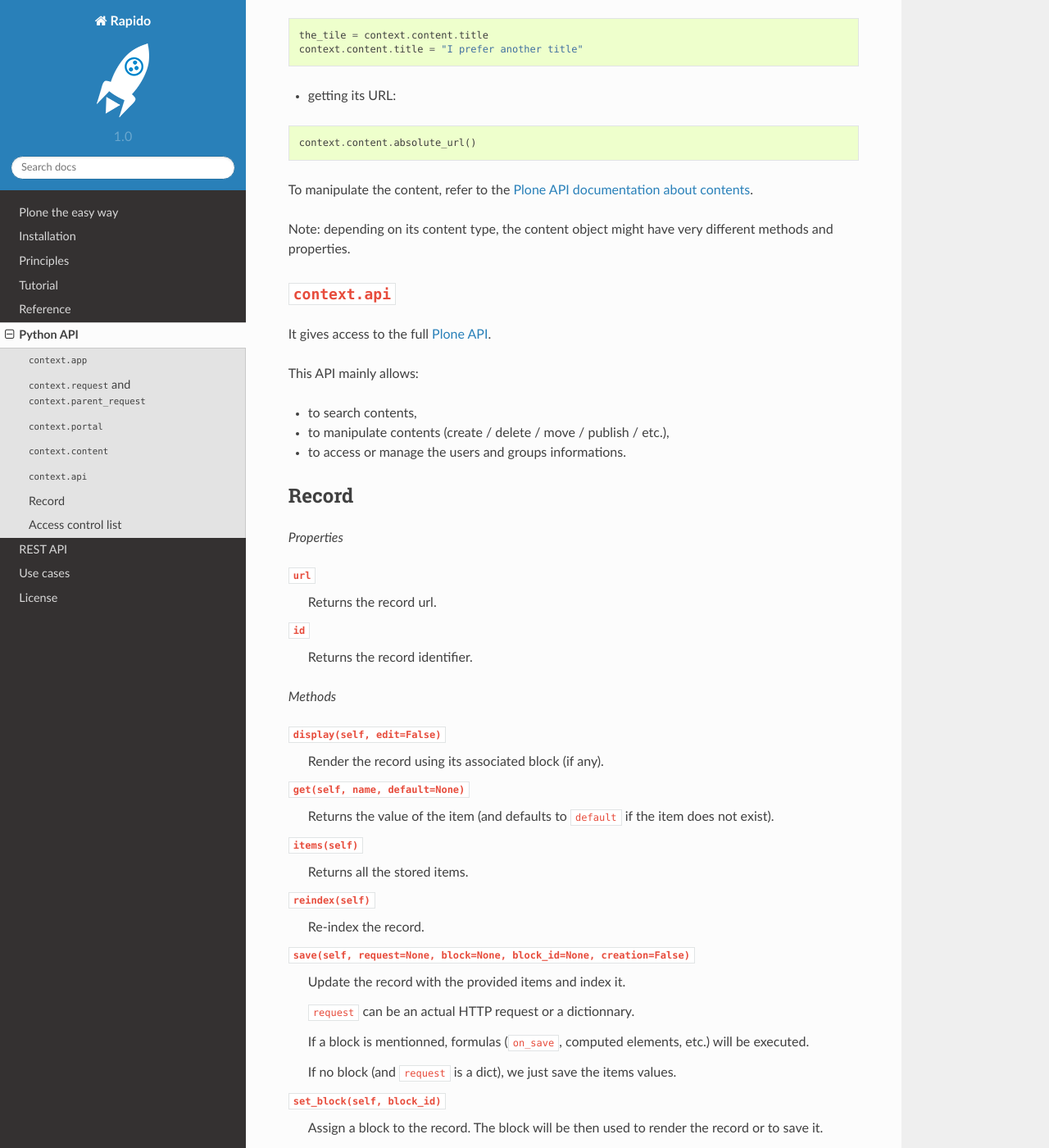
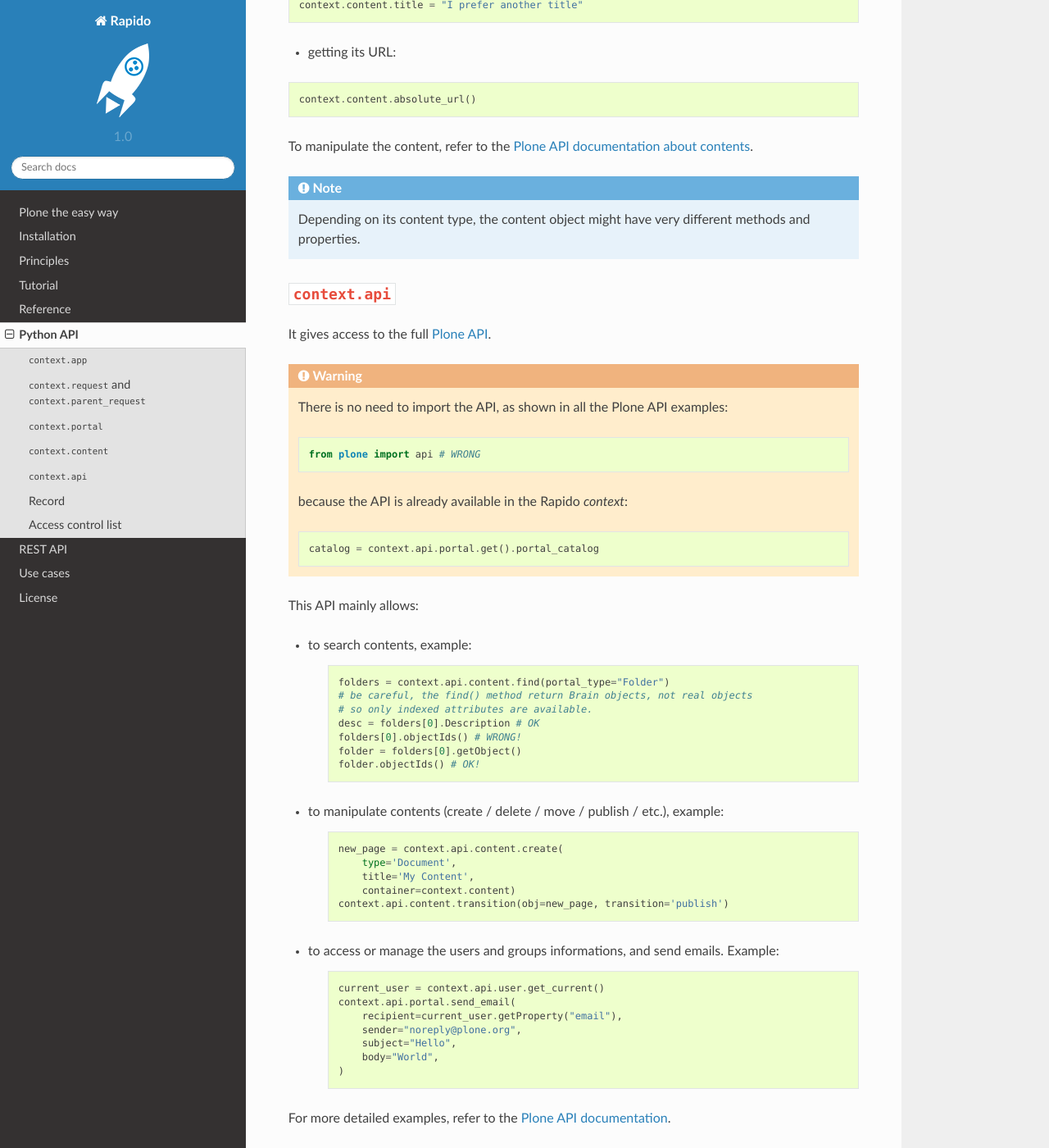
Before and after one commit to collective/rapido.plone, a Sphinx documentation site: the page built from docs/python-api.rst, in a window 1280 px wide and 1400 px high, scrolled down 2805 px. Shown: the whole window at 82% size. Built offline with Sphinx 7.4.7 and the Read the Docs theme 2.0.0, drawn with Linux system fonts in a browser that asks for light colours; some of the changed text lies outside the part shown.

Commit message:
update doc

```diff
--- a/docs/python-api.rst
+++ b/docs/python-api.rst
@@ -110,12 +110,11 @@ It is equivalent to:
 
     context.api.portal.get()
 
-The most common tasks we will perform through the portal object are:
+The most common task we will perform through the portal object is to get its contents:
 
-- sending emails,
-- showing notification messages.
+.. code-block:: python
 
-See the `Plone API documentation <http://docs.plone.org/develop/plone.api/docs/portal.html>`_ about those features.
+    folder = context.portal['my-folder']
 
 ``context.content``
 -------------------
@@ -139,18 +138,67 @@ The most common tasks we will perform on the content are:
 
 To manipulate the content, refer to the `Plone API documentation about contents <http://docs.plone.org/develop/plone.api/docs/content.html>`_.
 
-Note: depending on its content type, the content object might have very different methods and properties.
+.. note ::
+
+    Depending on its content type, the content object might have very different methods and properties.
 
 ``context.api``
 ---------------
 
 It gives access to the full `Plone API <http://docs.plone.org/develop/plone.api/docs/index.html>`_.
 
+.. warning::
+
+    There is no need to import the API, as shown in all the Plone API examples:
+
+    .. code-block:: python
+
+        from plone import api # WRONG
+
+    because the API is already available in the Rapido `context`:
+
+    .. code-block:: python
+
+        catalog = context.api.portal.get().portal_catalog
+
 This API mainly allows:
 
-- to search contents,
-- to manipulate contents (create / delete / move / publish / etc.),
-- to access or manage the users and groups informations.
+- to search contents, example:
+
+    .. code-block:: python
+
+        folders = context.api.content.find(portal_type="Folder")
+        # be careful, the find() method return Brain objects, not real objects
+        # so only indexed attributes are available.
+        desc = folders[0].Description # OK
+        folders[0].objectIds() # WRONG!
+        folder = folders[0].getObject()
+        folder.objectIds() # OK!
+
+- to manipulate contents (create / delete / move / publish / etc.), example:
+
+    .. code-block:: python
+
+        new_page = context.api.content.create(
+            type='Document',
+            title='My Content',
+            container=context.content)
+        context.api.content.transition(obj=new_page, transition='publish')
+
+
+- to access or manage the users and groups informations, and send emails. Example:
+
+    .. code-block:: python
+
+        current_user = context.api.user.get_current()
+        context.api.portal.send_email(
+            recipient=current_user.getProperty("email"),
+            sender="noreply@plone.org",
+            subject="Hello",
+            body="World",
+        )
+
+For more detailed examples, refer to the `Plone API documentation <http://docs.plone.org/develop/plone.api/docs/index.html>`_.
 
 Record
 ------
--- a/docs/tutorial.rst
+++ b/docs/tutorial.rst
@@ -9,7 +9,9 @@ Objective
 We want to offer to our visitors the ability to click on "Like" button on any
 Plone content, and the total of votes must be displayed next to the button.
 
-Note: there is a screencast covering the `first steps of the Rapido tutorial <https://www.youtube.com/watch?v=a7B-lX0caW0>`_.
+.. note ::
+
+    There is a screencast covering the `first steps of the Rapido tutorial <https://www.youtube.com/watch?v=a7B-lX0caW0>`_.
 
 Prerequisites
 -------------
```
Also changed, not shown: other parts of docs/python-api.rst (+6 -2 lines), docs/principles.rst (+21 -13 lines), docs/rest.rst (+50 -21 lines).
